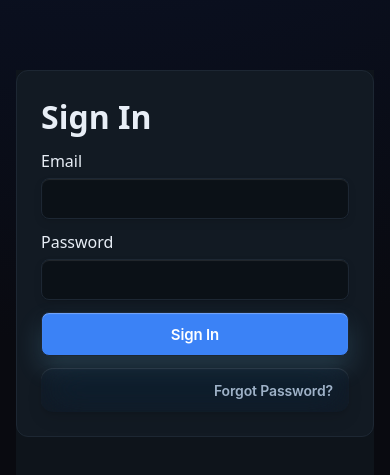
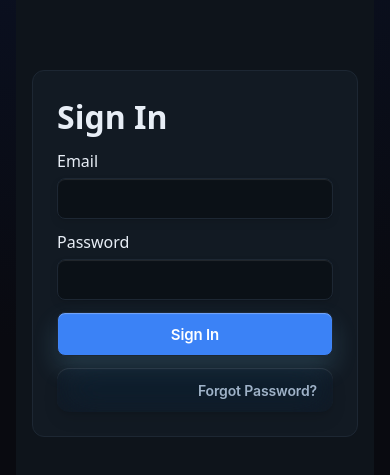
Before and after one commit to bnhn87/bhit-platform, a Next.js app in the folder apps/web/: page /login in a window 390 px wide. Shown: the part 215-690 px from the top of the page. Built offline with nearby package versions, Linux system fonts and the light colour scheme; no server answers; a web font is replaced by a local one.

Commit message:
fix(ui): improve mobile responsiveness for login and dashboard

```diff
--- a/apps/web/pages/_app.tsx
+++ b/apps/web/pages/_app.tsx
@@ -73,8 +73,8 @@ export default function MyApp({ Component, pageProps }: AppProps) {
             <link rel="dns-prefetch" href="https://cdn.jsdelivr.net" />
           </Head>
 
-      {/* Scripts that can load lazily - beforeInteractive scripts moved to _document.tsx */}
-      <Script src="https://cdnjs.cloudflare.com/ajax/libs/pdf.js/3.11.174/pdf.worker.min.js" strategy="lazyOnload" />
+          {/* Scripts that can load lazily - beforeInteractive scripts moved to _document.tsx */}
+          <Script src="https://cdnjs.cloudflare.com/ajax/libs/pdf.js/3.11.174/pdf.worker.min.js" strategy="lazyOnload" />
 
           <div style={{
             minHeight: '100vh',
@@ -92,7 +92,7 @@ export default function MyApp({ Component, pageProps }: AppProps) {
                 padding: '16px',
                 paddingTop: Math.max(16, topOffset + 16), // Add top padding for banner + navbar
                 width: '100%',
-                maxWidth: '100vw',
+                // maxWidth: '100vw', // Removed to avoid horizontal scroll on mobile
                 overflowX: 'hidden',
                 boxSizing: 'border-box'
               }}
--- a/apps/web/pages/dashboard.tsx
+++ b/apps/web/pages/dashboard.tsx
@@ -319,9 +319,9 @@ export default function Dashboard() {
 
   return (
     <div style={{
-      padding: 24,
+      padding: "clamp(16px, 3vw, 24px)",
       width: '100%',
-      maxWidth: '100vw',
+      // maxWidth: '100vw', // Removed to prevent scrollbar issues
       overflowX: 'hidden',
       boxSizing: 'border-box'
     }}>
@@ -609,7 +609,7 @@ export default function Dashboard() {
       {/* Main Content Grid */}
       <div style={{
         display: "grid",
-        gridTemplateColumns: "repeat(auto-fit, minmax(min(400px, 100%), 1fr))",
+        gridTemplateColumns: "repeat(auto-fit, minmax(min(340px, 100%), 1fr))",
         gap: 24,
         width: '100%'
       }}>
--- a/apps/web/pages/login.tsx
+++ b/apps/web/pages/login.tsx
@@ -71,8 +71,16 @@ export default function LoginPage() {
   }
 
   return (
-    <div style={{ minHeight: "100vh", background: "#0e141b", color: "#e8eef6" }}>
-      <div style={{ maxWidth: 360, margin: "80px auto", padding: 24, border: "1px solid #1d2733", borderRadius: 12, background: "#121a23" }}>
+    <div style={{ minHeight: "100vh", background: "#0e141b", color: "#e8eef6", display: "flex", flexDirection: "column", alignItems: "center", padding: "0 16px" }}>
+      <div style={{
+        maxWidth: 360,
+        width: "100%",
+        margin: "clamp(40px, 10vh, 80px) auto",
+        padding: 24,
+        border: "1px solid #1d2733",
+        borderRadius: 12,
+        background: "#121a23"
+      }}>
         <h1 style={{ marginTop: 0, marginBottom: 12 }}>Sign In</h1>
 
         {signedIn ? (
```
